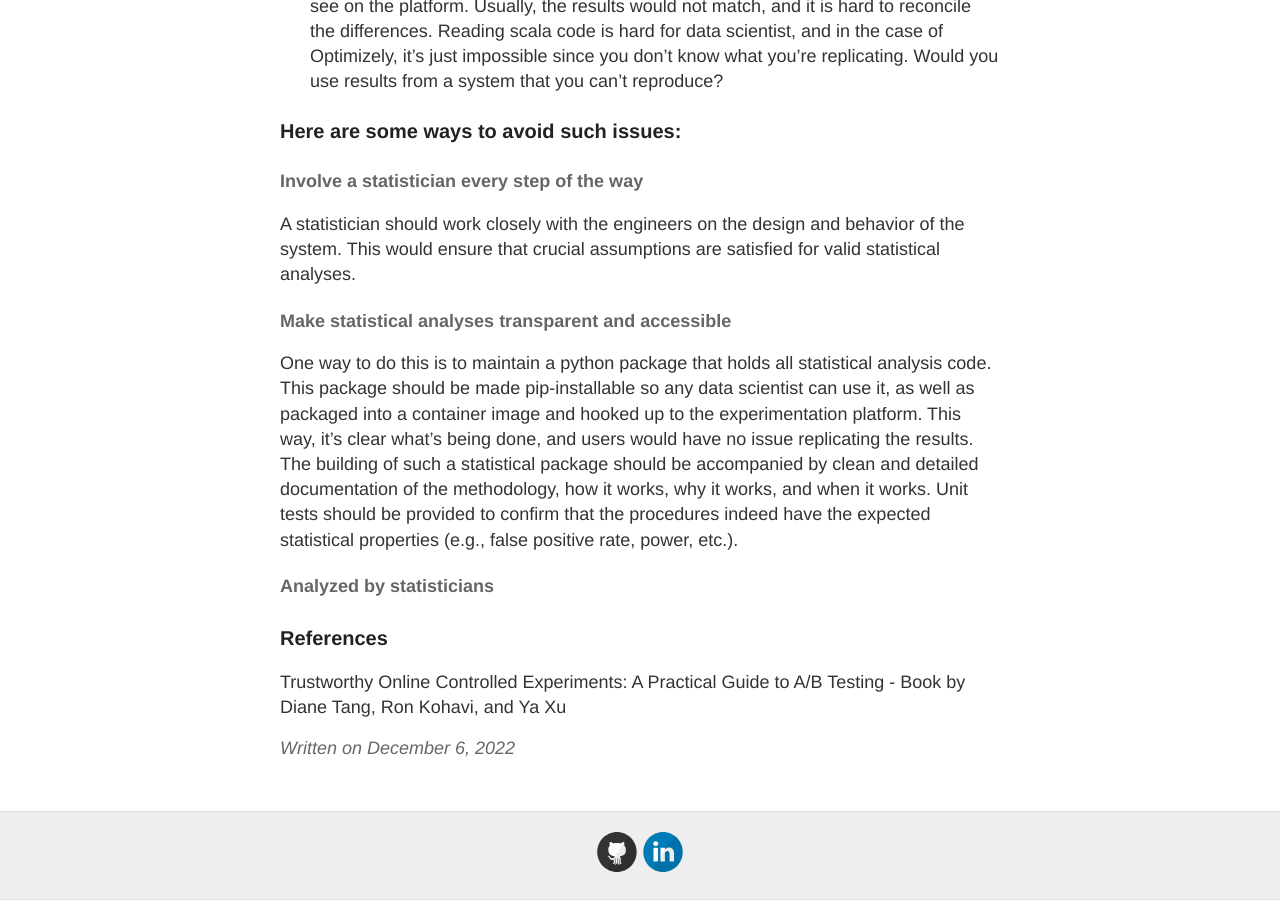
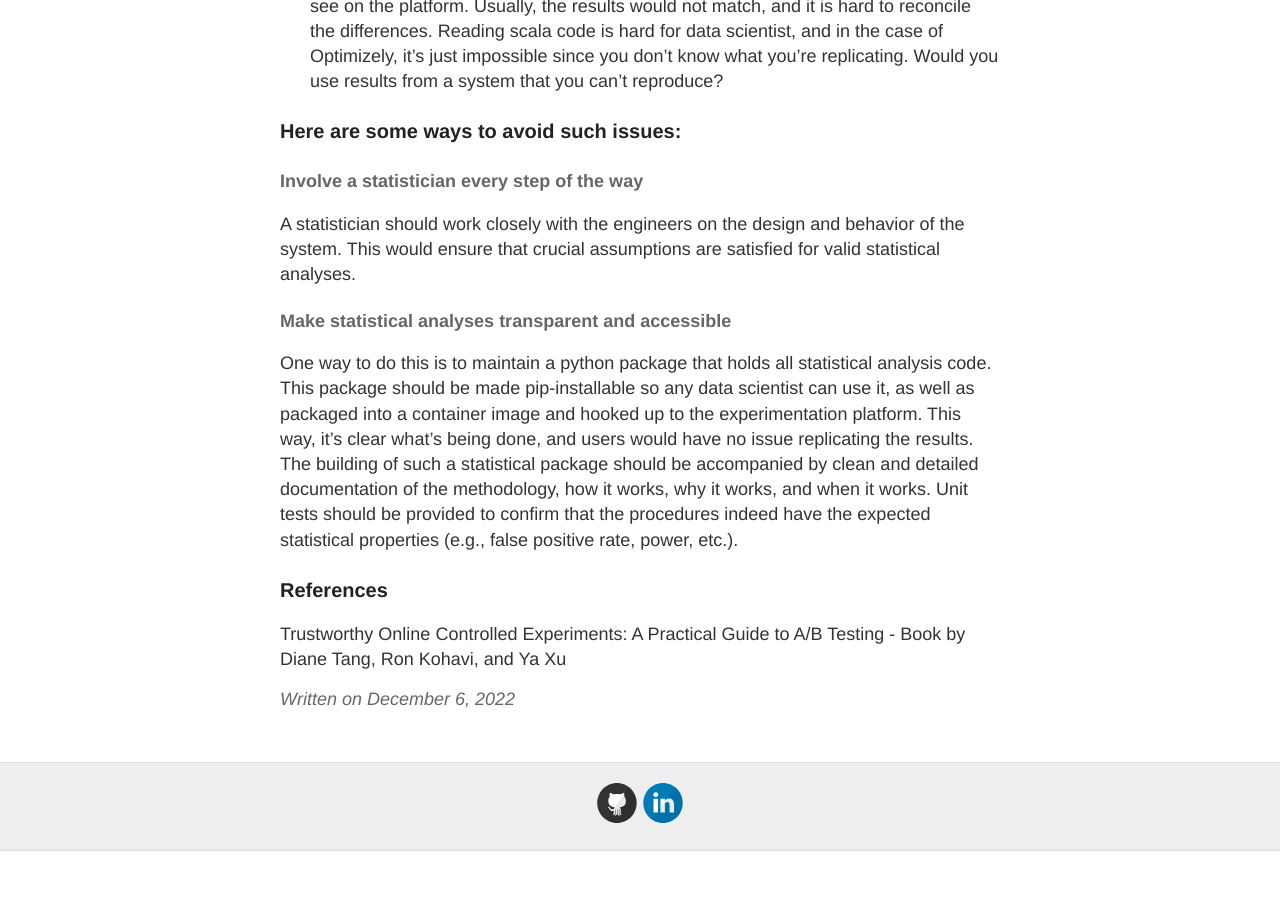
Before and after one commit to lechipatrick/lechipatrick.github.io, a Jekyll site: the page built from _posts/2022-12-06-thoughts-on-experimentation-systems.md, in a window 1280 px wide and 900 px high, scrolled down 998 px. Built offline with Jekyll 4.4.1, drawn with Linux system fonts in a browser that asks for light colours; after the commit the page ends 1849 px from its top, so only the background shows below that.

Commit message:
Update 2022-12-06-thoughts-on-experimentation-systems.md

```diff
--- a/_posts/2022-12-06-thoughts-on-experimentation-systems.md
+++ b/_posts/2022-12-06-thoughts-on-experimentation-systems.md
@@ -21,7 +21,6 @@ A statistician should work closely with the engineers on the design and behavior
 #### Make statistical analyses transparent and accessible
 One way to do this is to maintain a python package that holds all statistical analysis code. This package should be made pip-installable so any data scientist can use it, as well as packaged into a container image and hooked up to the experimentation platform. This way, it's clear what's being done, and users would have no issue replicating the results. The building of such a statistical package should be accompanied by clean and detailed documentation of the methodology, how it works, why it works, and when it works. Unit tests should be provided to confirm that the procedures indeed have the expected statistical properties (e.g., false positive rate, power, etc.).
 
-#### Analyzed by statisticians
 
 ### References
 Trustworthy Online Controlled Experiments: A Practical Guide to A/B Testing - Book by Diane Tang, Ron Kohavi, and Ya Xu
```
